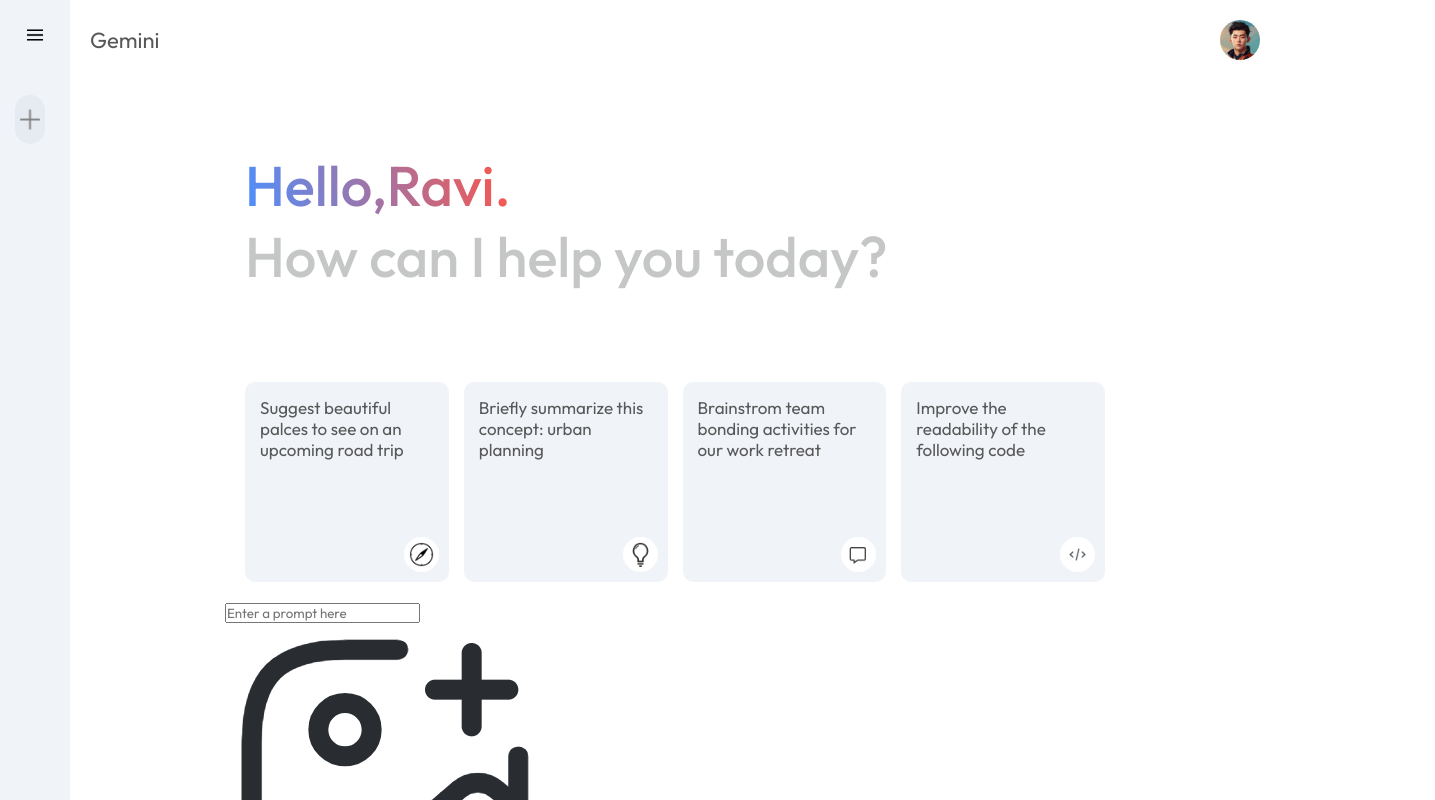
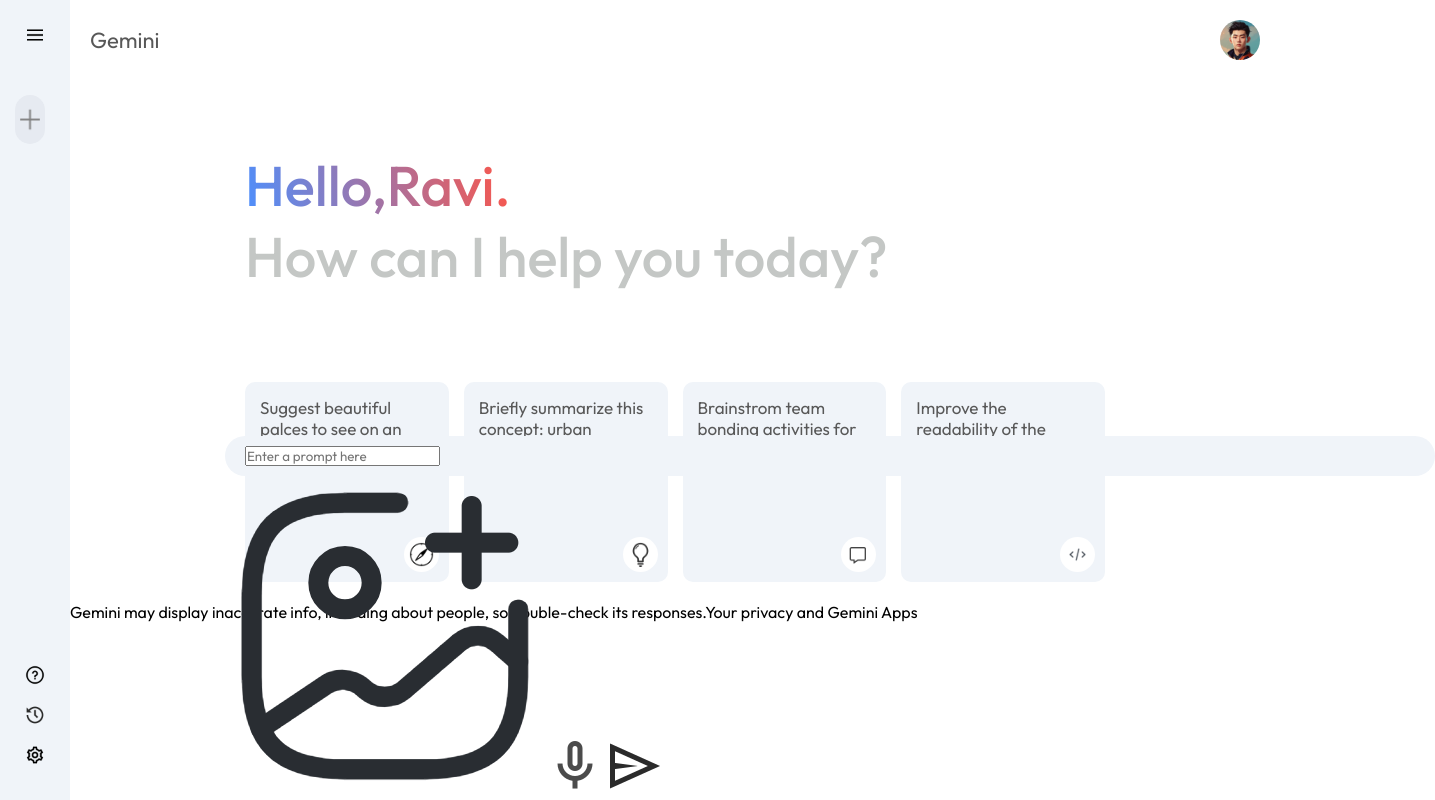
Before and after one commit to RaviKumar-09/Google-Gemini-2.0, a React (Vite) app in the folder gemini-clone/: page / in a window 1280 px wide. Shown: the top 800 px of the page, 1435 px wide, since content can reach past the window. Built offline with nearby package versions, Linux system fonts and the light colour scheme.

Commit message:
add styles to search-box class

```diff
--- a/gemini-clone/src/components/Main/Main.css
+++ b/gemini-clone/src/components/Main/Main.css
@@ -74,3 +74,21 @@
 .main .card:hover{
     background-color: #dfe4e0;
 }
+
+.main-bottom{
+    position: absolute;
+    bottom: 0;
+    width: 100%;
+    max-width: 0px 20px;
+    margin: auto;
+}
+
+.search-box{
+    display: flex;
+    align-items: center;
+    justify-content: space-between;
+    gap: 20px;
+    background-color: #f0f4f9;
+    padding: 10px 20px;
+    border-radius: 50px;
+}
```
